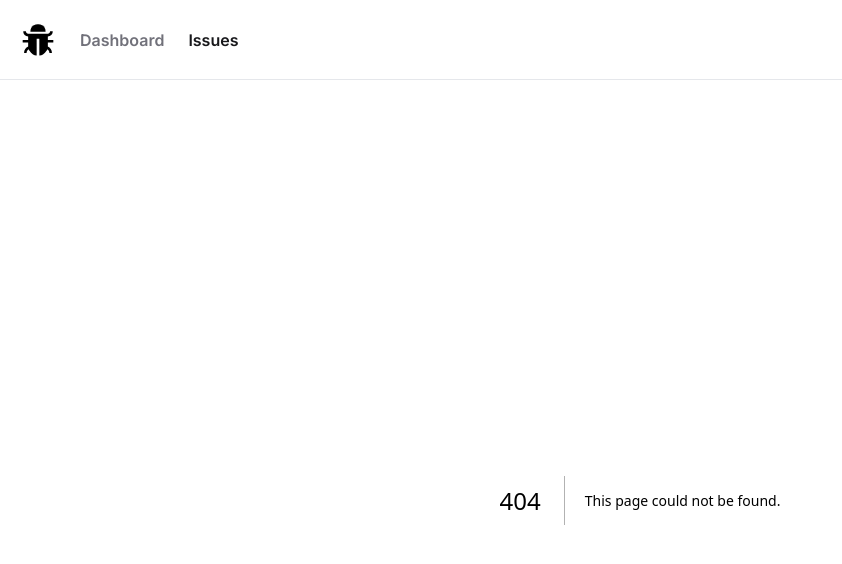
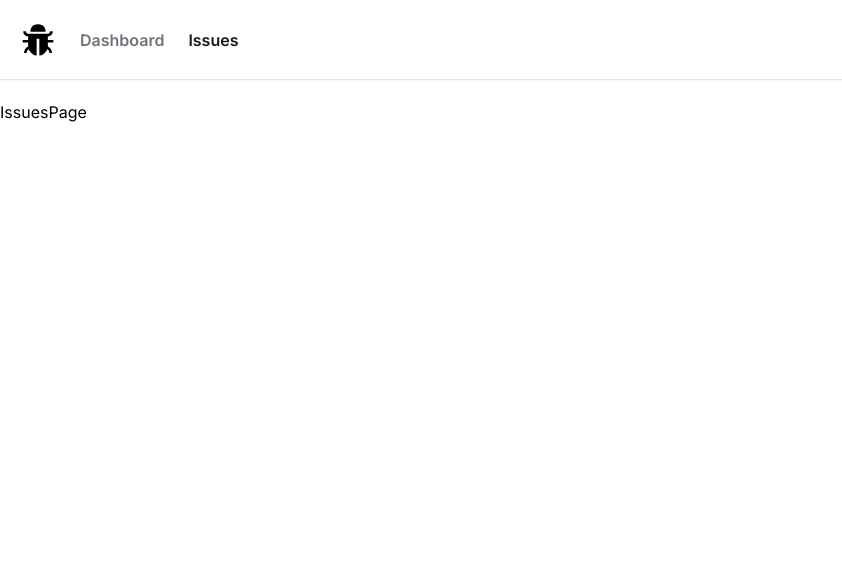
Before and after one commit to amir-shahidi-78/Issue-Tracker, a Next.js app: page /issues in a window 1280 px wide. Before the commit this address had no page. Shown: the top 564 px of the page, without its empty margins (0-842 px from the left). Built offline with nearby package versions, Linux system fonts and the light colour scheme.

Commit message:
Add the Issue page and add a shadow below navbar

```diff
--- a/app/NavBar.tsx
+++ b/app/NavBar.tsx
@@ -11,7 +11,7 @@ const NavBar = () => {
     { label: "Issues", href: "/issues" },
   ];
   return (
-    <nav className="flex space-x-6 px-5 h-20 mb-5 items-center border-b ">
+    <nav className="flex space-x-6 px-5 h-20 mb-5 items-center border-b shadow-sm">
       <Link href="/" className="text-4xl">
         <AiFillBug />
       </Link>
--- /dev/null
+++ b/app/issues/page.tsx
@@ -0,0 +1,7 @@
+import React from "react";
+
+const IssuesPage = () => {
+  return <div>IssuesPage</div>;
+};
+
+export default IssuesPage;
```
